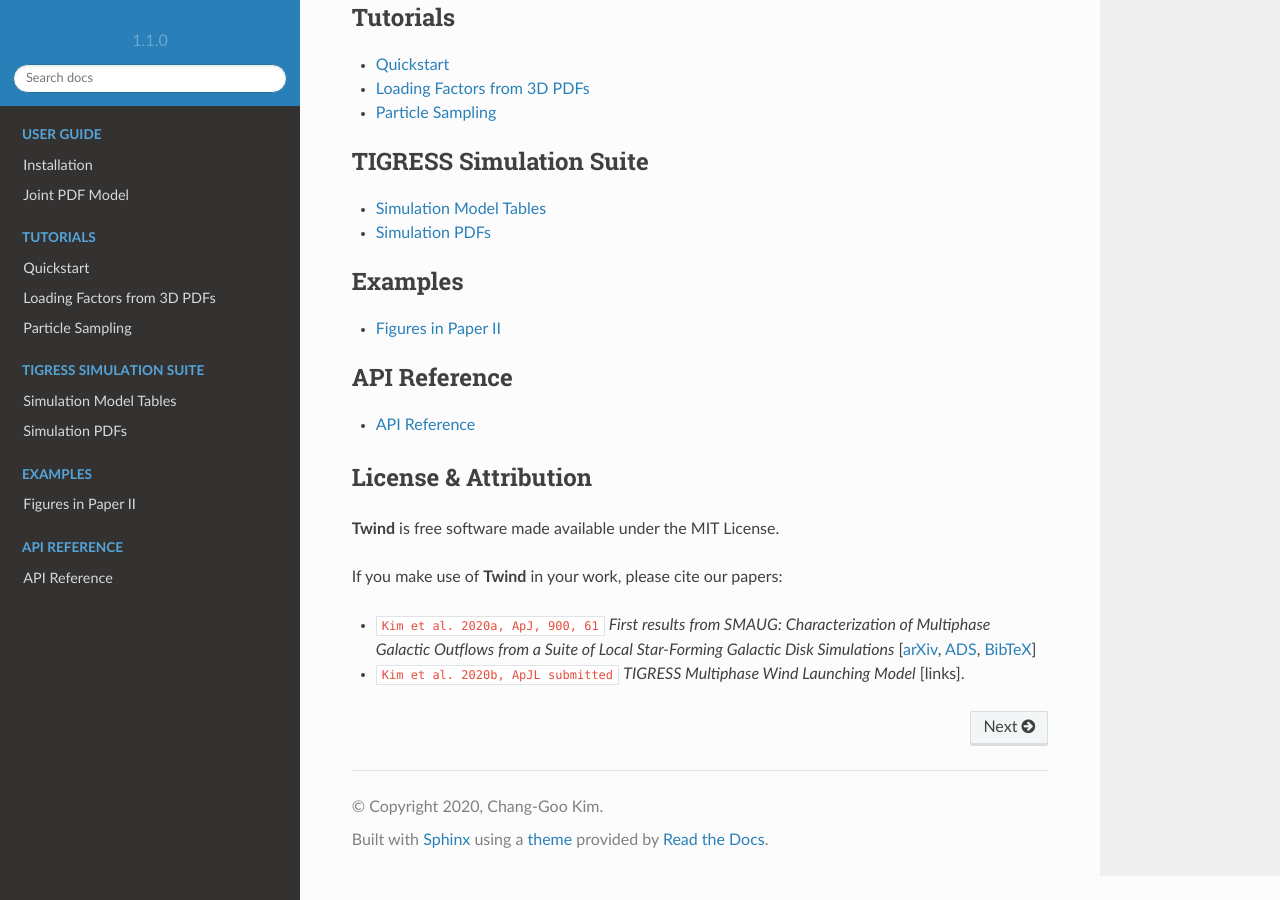
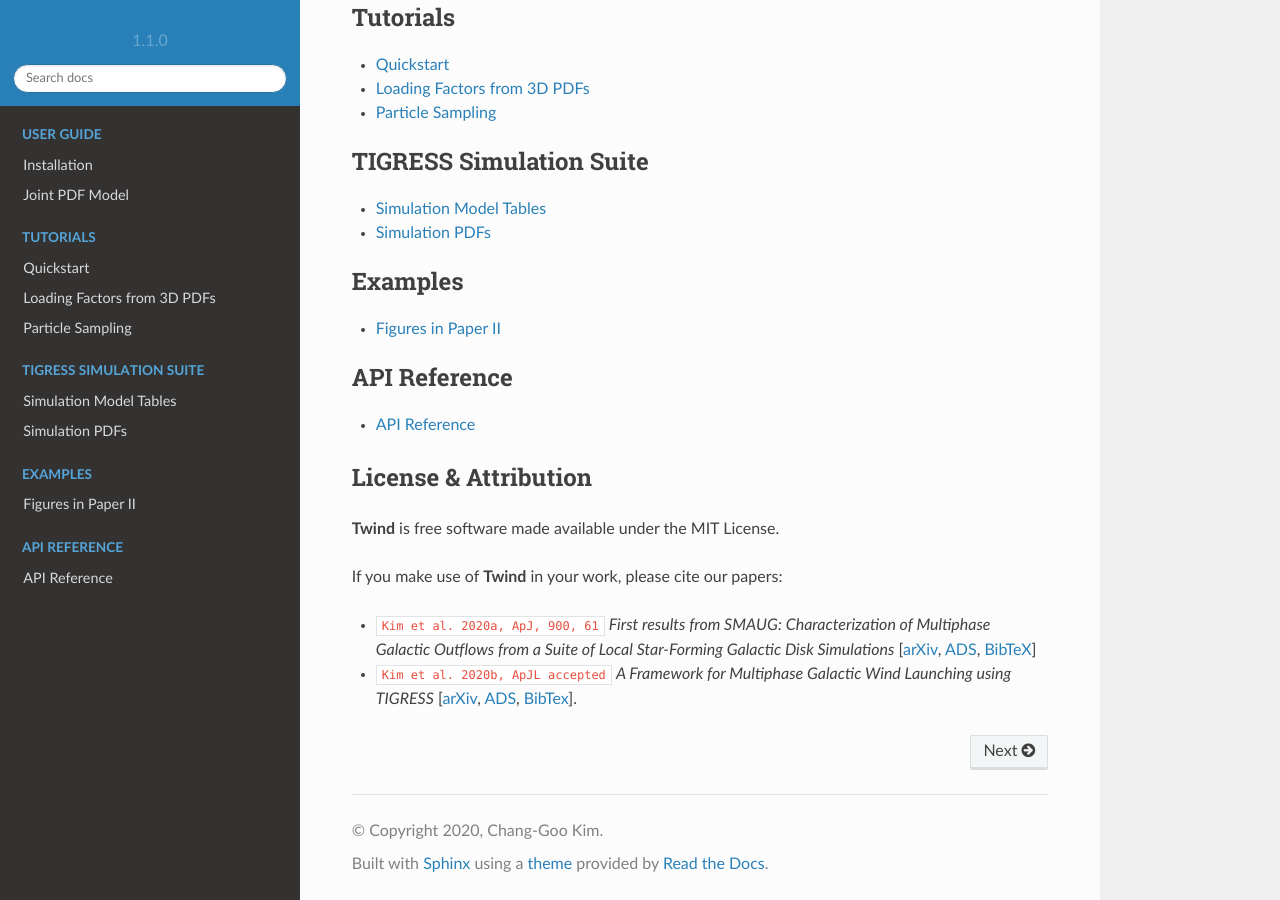
Before and after one commit to changgoo/Twind, a Sphinx documentation site: the page built from docs/index.rst, in a window 1280 px wide and 900 px high, scrolled down 1173 px. Built offline with Sphinx 7.4.7 and the Read the Docs theme 2.0.0, drawn with Linux system fonts in a browser that asks for light colours; some of the changed text lies outside the part shown.

Commit message:
Added arxiv link of Paper II

```diff
--- a/docs/index.rst
+++ b/docs/index.rst
@@ -1,10 +1,9 @@
 Twind
 =====
 
-**Twind** is a Python prototype of `TIGRESS Multiphase Wind Launching
-Model <https://github.com/changgoo/twind>`_. The model is built on `the TIGRESS
-simulation suite <https://ui.adsabs.harvard.edu/abs/2020ApJ...900...61K/>`_ developed as part
-of `the SMAUG
+**Twind** is a Python prototype of `TIGRESS Multiphase Galactic Wind Launching Model  <https://github.com/changgoo/twind>`_. The model is built on `the TIGRESS
+simulation suite <https://ui.adsabs.harvard.edu/abs/2020ApJ...900...61K/>`_
+developed as part of `the SMAUG
 project <https://www.simonsfoundation.org/flatiron/center-for-computational-astrophysics/galaxy-formation/smaug2/papersplash1/>`_.
 
 Basic Usage
@@ -91,4 +90,7 @@ If you make use of **Twind** in your work, please cite our papers:
     Simulations` [`arXiv <https://arxiv.org/abs/1202.3665>`_,
     `ADS <https://ui.adsabs.harvard.edu/abs/2020ApJ...900...61K/abstract>`_,
     `BibTeX <https://ui.adsabs.harvard.edu/abs/2020ApJ...900...61K/exportcitation>`_]
--   ``Kim et al. 2020b, ApJL submitted`` `TIGRESS Multiphase Wind Launching Model` [links].
+-   ``Kim et al. 2020b, ApJL accepted`` `A Framework for Multiphase Galactic Wind
+    Launching using TIGRESS` [`arXiv <https://arxiv.org/abs/2010.09090>`_,
+    `ADS <https://ui.adsabs.harvard.edu/abs/2020arXiv201009090K/abstract>`_,
+    `BibTex <https://ui.adsabs.harvard.edu/abs/2020arXiv201009090K/exportcitation>`_].
```
